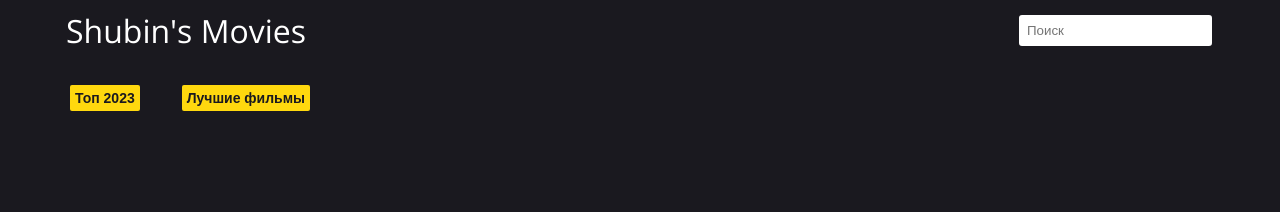
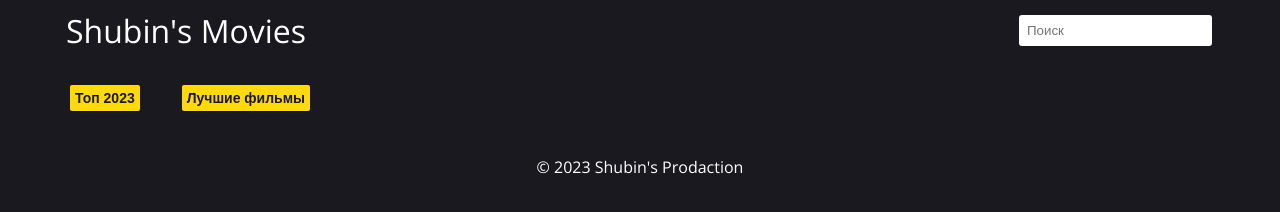
Before and after one commit to pavel-shubin/Shubin-Movies, a website: page index.html in a window 1280 px wide. Drawn offline with nearby package versions, Linux system fonts and the light colour scheme; some packages are replaced by stand-ins of ours; no server answers; a script that the page names is missing.

Commit message:
Добавлен футер

```diff
--- a/css/style.css
+++ b/css/style.css
@@ -321,6 +321,16 @@ ul li {
     color: #ffd80e;
 }
 
+.footer {
+    text-align: center;
+    padding: 30px 0;
+    color: #fff;
+}
+
+.footer__text {
+    color: #fff;
+}
+
 
 /* Адаптив */
 
--- a/index.html
+++ b/index.html
@@ -64,6 +64,12 @@
         </div> -->
         <div class="modal "></div>
     </div>
+
+    <footer class="footer container">
+        <p class="footer__text">© 2023 Shubin's Prodaction</p>
+    </footer>
+
+
     <!-- Yandex.Metrika counter -->
     <script type="text/javascript">
         (function(m, e, t, r, i, k, a) {
@@ -89,6 +95,8 @@
     </script>
     <noscript><div><img src="https://mc.yandex.ru/watch/94888025" style="position:absolute; left:-9999px;" alt="" /></div></noscript>
     <!-- /Yandex.Metrika counter -->
+
+
     <script src="https://kinobox.tv/kinobox.min.js"></script>
     <script src="js/app.js"></script>
     <script src="https://cdn.jsdelivr.net/npm/@fancyapps/ui@5.0/dist/fancybox/fancybox.umd.js"></script>
```
